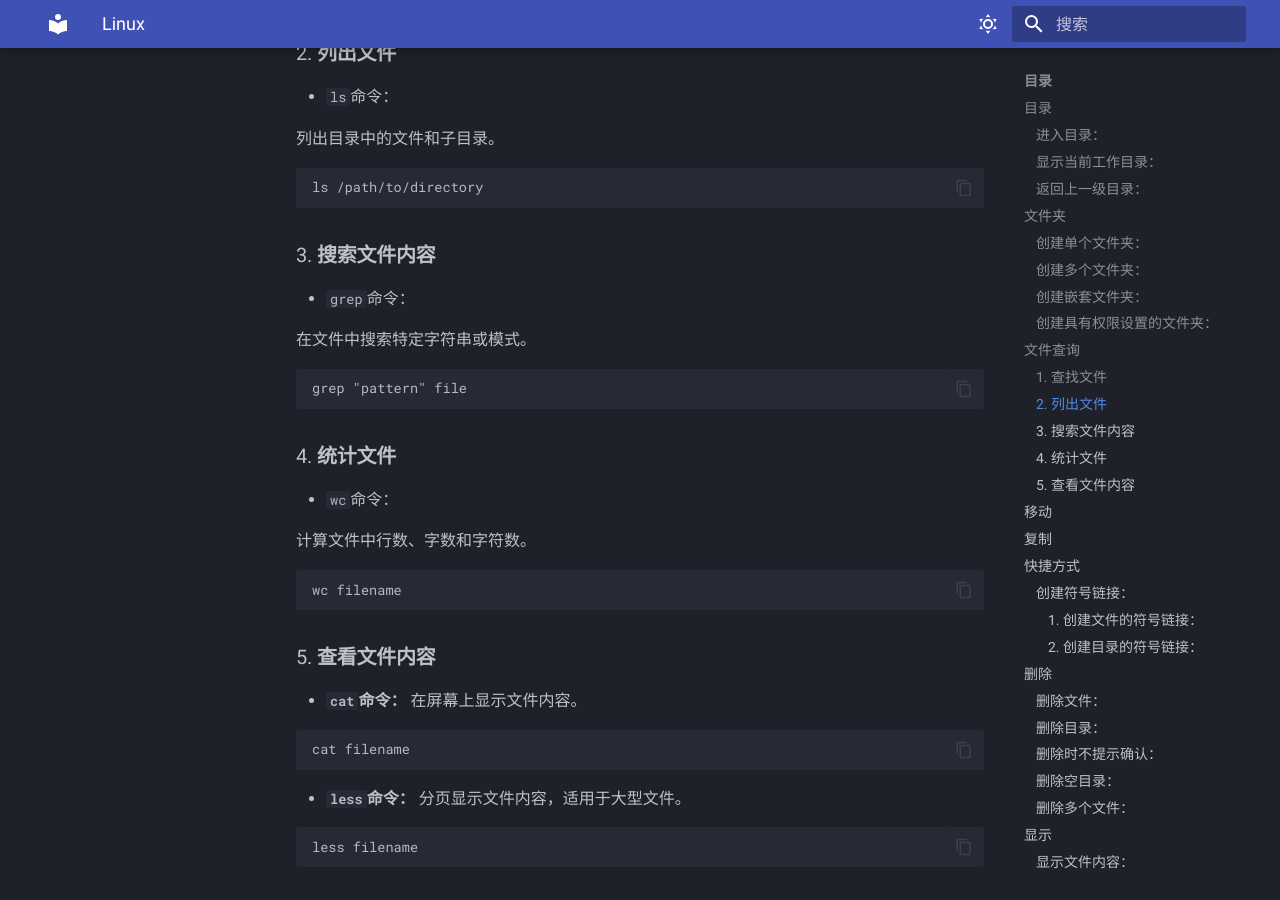
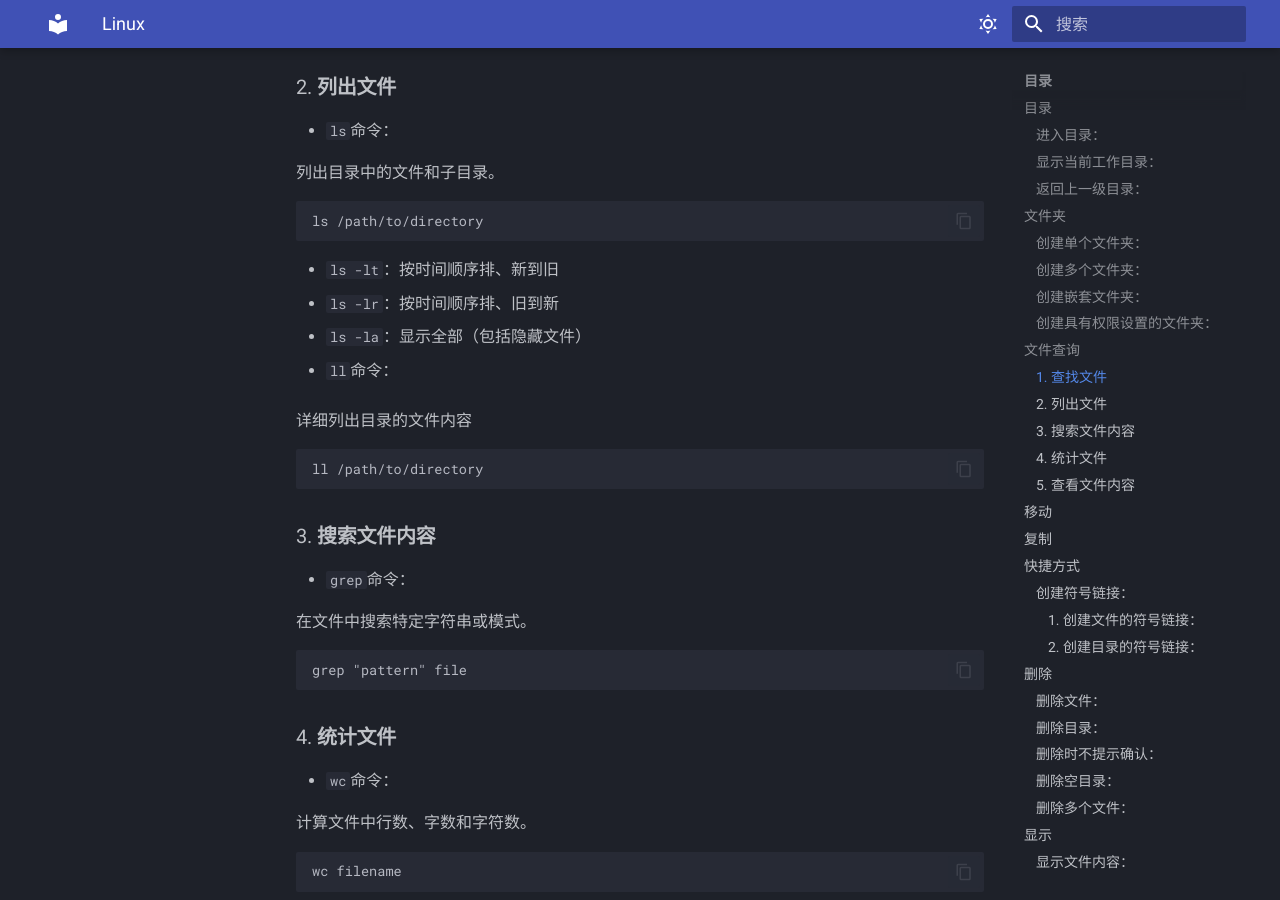
Before and after one commit to Xmbtx/xmbtx-blog, an MkDocs documentation site: the page built from docs/linux/linux.md, in a window 1280 px wide and 900 px high, scrolled down 1984 px. Built offline with MkDocs 1.6.1 and Material for MkDocs 9.7.7, drawn with Linux system fonts in a browser that asks for light colours.

Commit message:
2023-12-31_14:57:48 update

````diff
--- a/docs/linux/linux.md
+++ b/docs/linux/linux.md
@@ -14,6 +14,7 @@
   - `cd ~`：进入当前用户的主目录（home directory）。
   - `cd -`：进入上次所在的目录。
   - `cd ./`：当前目录
+  - `cd  `：返回用户目录
 
 ### 显示当前工作目录：
 
@@ -87,11 +88,23 @@ mkdir -m 755 folder_name
 
 - `ls`命令：
 
-   列出目录中的文件和子目录。
+  列出目录中的文件和子目录。
 
   ```
   ls /path/to/directory
   ```
+
+  - `ls -lt`：按时间顺序排、新到旧
+  - `ls -lr`：按时间顺序排、旧到新
+  - `ls -la`：显示全部（包括隐藏文件）
+
+- `ll`命令：
+
+   详细列出目录的文件内容
+
+   ```
+   ll /path/to/directory
+   ```
 
 ### 3. **搜索文件内容**
 
````
